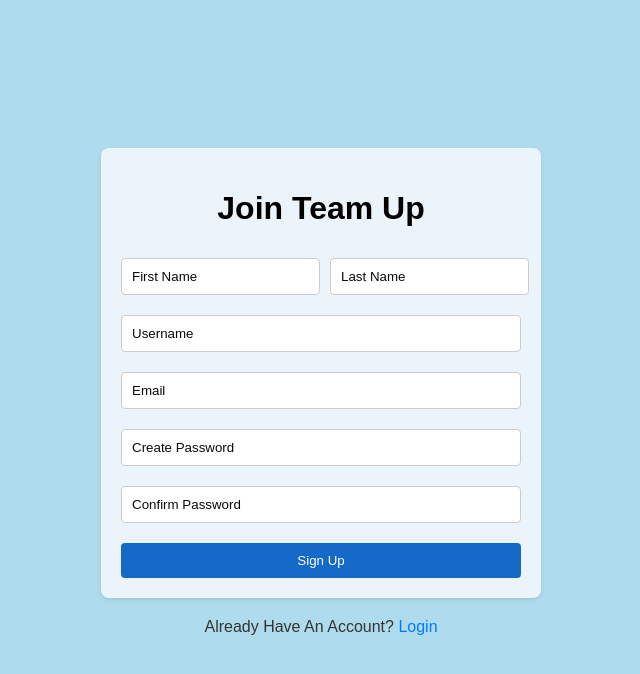
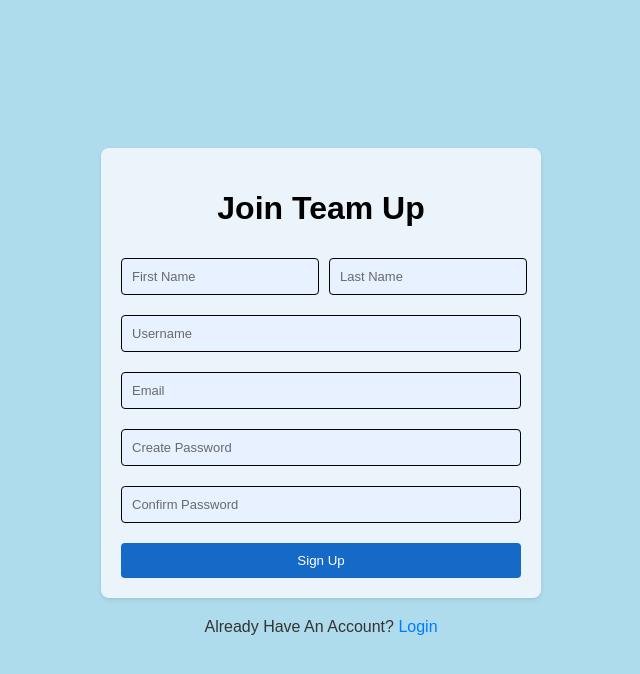
Before and after one commit to VanshVg/SquadUp, a React (Create React App) app in the folder clientside/: page /auth/register in a window 1280 px wide. Shown: the top 674 px of the page, without its empty margins (319-959 px from the left). Built offline with nearby package versions, Linux system fonts and the light colour scheme.

Commit message:
UI Improvement

```diff
--- a/clientside/src/pages/Auth/Auth.css
+++ b/clientside/src/pages/Auth/Auth.css
@@ -1,16 +1,13 @@
-body {
-  margin: 0;
-  padding: 0;
-  background-color: #afdcec;
-  font-family: Arial, sans-serif;
-}
-
 .register-container {
   display: flex;
   justify-content: center;
   align-items: center;
   min-height: 100vh;
   flex-direction: column;
+  margin: 0;
+  padding: 0;
+  background-color: #afdcec;
+  font-family: Arial, sans-serif;
 }
 
 .register-form {
@@ -27,17 +24,19 @@ body {
 input {
   margin: 10px 0;
   padding: 10px;
-  border: 1px solid #ccc;
+  border: 1px solid #000;
   border-radius: 4px;
   transition: 0.2s ease;
+  font-size: 13px;
+  background-color: #e8f1ff;
 }
 
 input::placeholder {
-  color: #0c090a;
+  color: #686a6c;
 }
 
 input:valid {
-  border-color: #488ac7;
+  border-color: #1569c7;
 }
 
 .input-group {
```
